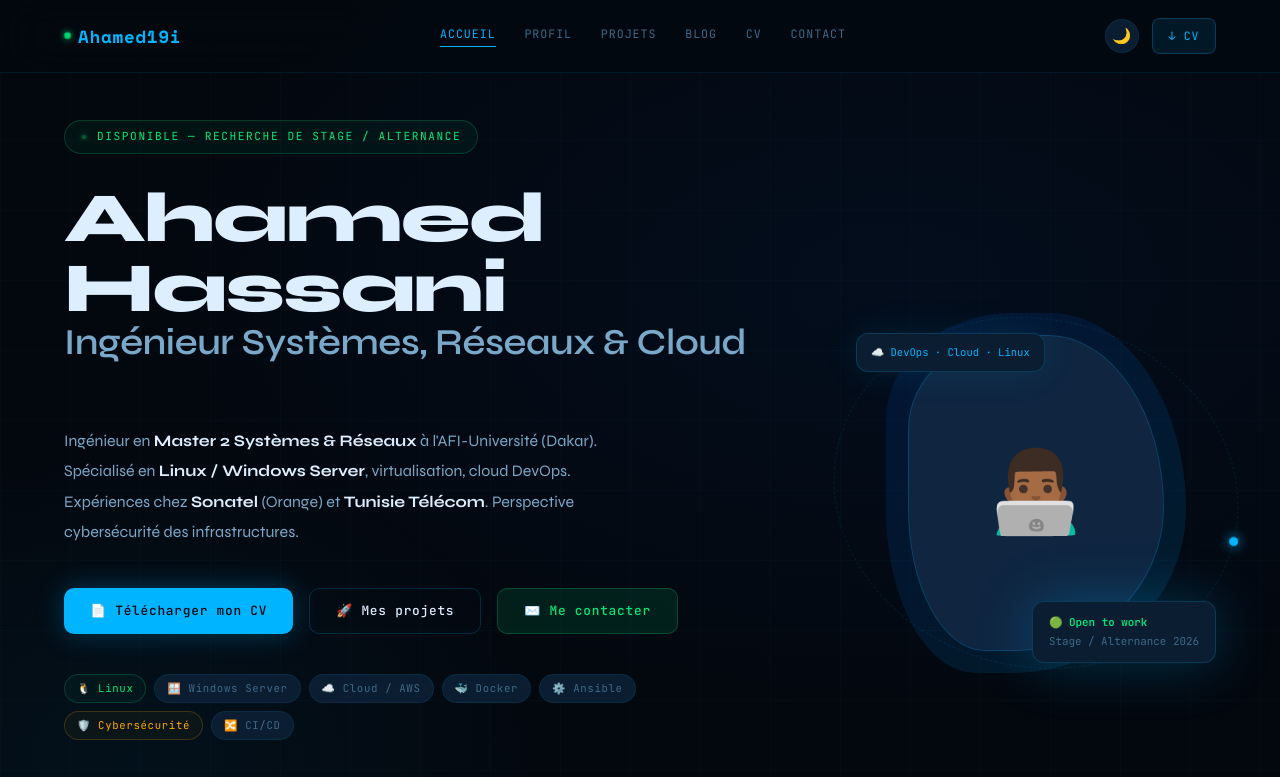
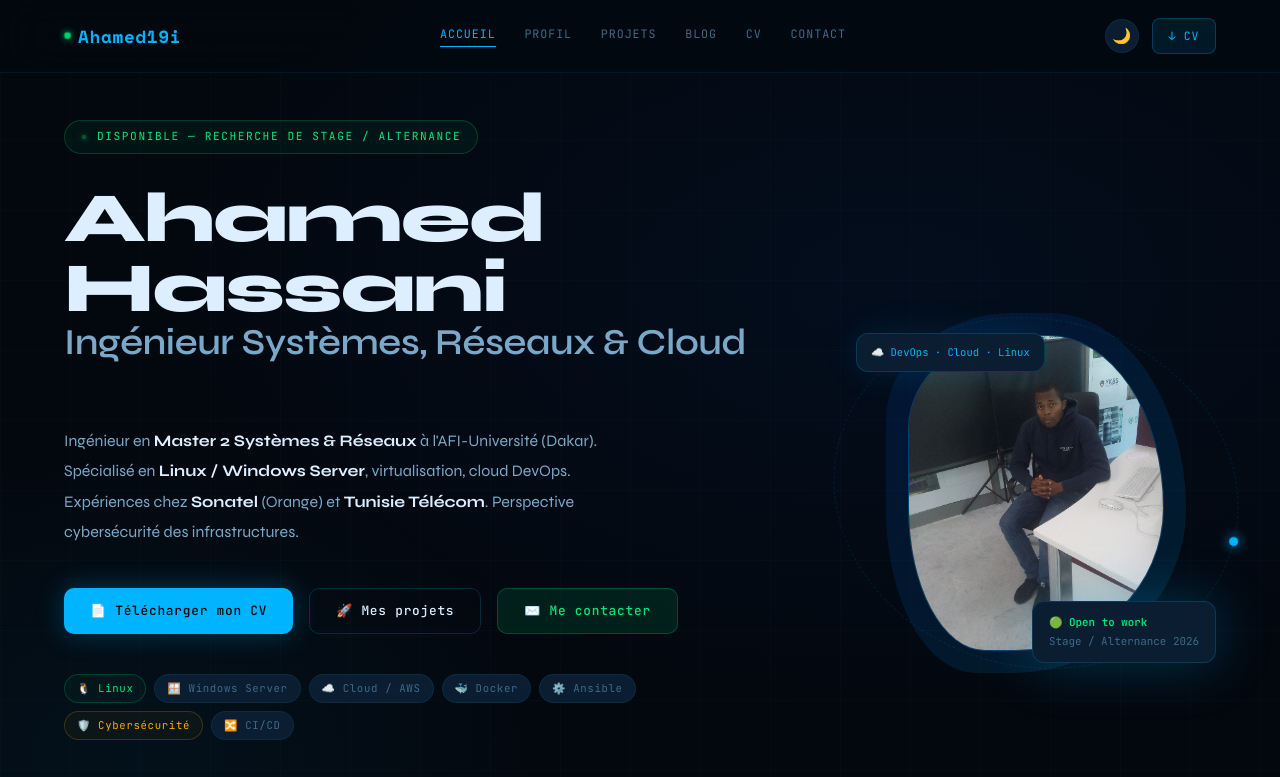
Before and after one commit to Ahamed19i/site26, a plain HTML site: page index.html in a window 1280 px wide. Shown: the top 777 px of the page. Drawn offline with nearby package versions, Linux system fonts and the light colour scheme.

Commit message:
Mise à jour du photo hero index

```diff
--- a/index.html
+++ b/index.html
@@ -346,8 +346,7 @@ footer{padding:3rem 5%;background:var(--bg);border-top:1px solid var(--bd);text-
         <div class="av-ring"><div class="av-ring-dot"></div></div>
         <div class="av-blob"></div>
         <div class="av-img">
-          <!-- <img src="assets/img/photo.jpg" alt="Ahamed Hassani"> -->
-          👨🏾‍💻
+          <img src="assets/img/propos.jpg" alt="Ahamed Hassani">
         </div>
         <div class="av-card">
           <div class="av-card-val">🟢 Open to work</div>
```
Also changed, not shown: assets/img/propos.jpg (added).
